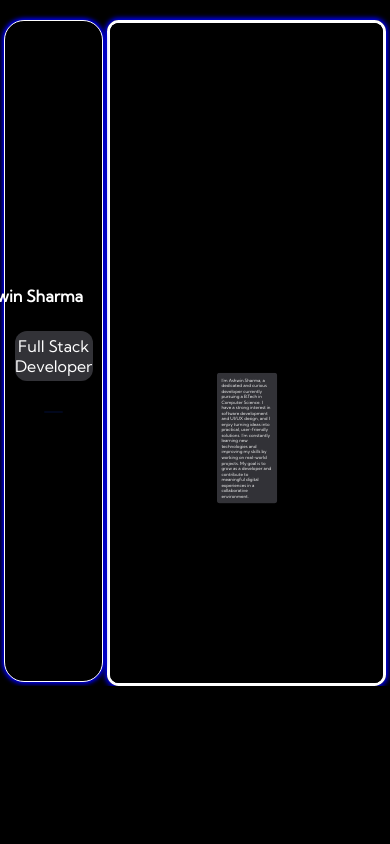
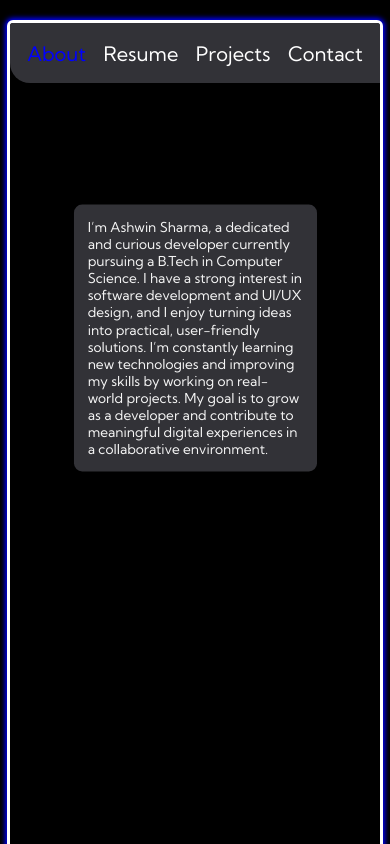
Before and after one commit to AshwinSharma76/AshwinPortfolio, a React (Vite) app: page / in a window 390 px wide. Shown: the top 844 px of the page. Built offline with nearby package versions, Linux system fonts and the light colour scheme.

Commit message:
Updated feature XYZ or fixed bug

```diff
--- a/src/Index.jsx
+++ b/src/Index.jsx
@@ -10,10 +10,13 @@ import { About } from "./About";
 import { Resume } from "./Resume";
 import Projects from "./Projects";
 import Contact from "./Contact";
+import useWindowWidth from "./width";
 
 export const Index = () => {
   let widgets = [<About />, <Resume />, <Projects />, <Contact />];
   let [value, updatevalue] = useState(0);
+  let wid = useWindowWidth();
+
   const head = ["About us", "Resume", "Projects", "Contact"];
 
   let imgAnimation = {
@@ -28,7 +31,9 @@ export const Index = () => {
   return (
     <>
       <div className="mainDiv">
+        {wid < 1100 ? null : (
           <motion.div
+            className="leftDIv1"
             style={{
               border: "solid",
               position: "relative",
@@ -37,15 +42,14 @@ export const Index = () => {
               height: 0,
               width: 0,
               borderRadius: 0,
-            backgroundColor: "red",
             }}
             animate={{
               height: "660px",
               width: "25vw",
               borderRadius: "20px",
-            backgroundColor: "black",
               borderWidth: [1, 2, 1],
               borderColor: "white",
+
               boxShadow: [
                 "0 0 2px 1px blue", // blur-radius 2px
                 "0 0 5px 2px blue", // blur-radius 5px
@@ -258,6 +262,8 @@ export const Index = () => {
               </div>
             </div>
           </motion.div>
+        )}
+
         <motion.div
           className="rightdiv"
           initial={{
--- a/src/index.css
+++ b/src/index.css
@@ -19,6 +19,11 @@ body {
   justify-content: space-evenly;
   align-items: center;
   overflow: auto;
+}
+.leftDIv1 {
+  border-radius: 20px;
+  background-color: black;
+  display: block;
 }
 .profileDiv {
   background-color: #323237;
@@ -141,3 +146,163 @@ body {
   color: white;
   font-size: 30px;
 }
+@media (max-width: 1100px) {
+  * {
+    margin: 0;
+    padding: 0;
+  }
+
+  html,
+  body {
+    height: 100%;
+    width: 100%;
+    background-color: black;
+  }
+
+  .mainDiv {
+    padding-top: 20px;
+    height: 100%;
+    width: 100%;
+    background-color: #0c0c0c;
+    overflow: auto;
+    align-items: center;
+  }
+  .rightdiv {
+    height: 100%;
+    width: 95%;
+    border-style: solid;
+    box-shadow: 0 0 20px 5px #0637e7;
+    overflow-y: auto;
+    overflow-x: hidden;
+    scrollbar-width: none;
+    -ms-overflow-style: none;
+  }
+
+  .rightdiv::-webkit-scrollbar {
+    display: none;
+  }
+  .headerDiv {
+    height: 60px;
+    width: 100%;
+    position: relative;
+    display: flex;
+    justify-content: space-between;
+    align-items: center;
+    position: sticky;
+    top: 0;
+    z-index: 100;
+  }
+  .headerInner {
+    background-color: #323237;
+    height: 100%;
+    width: 70%;
+    display: flex;
+    justify-content: space-evenly;
+    align-items: center;
+    border-bottom-left-radius: 20px;
+  }
+  .headerDiv div p {
+    color: white;
+    font-size: 20px;
+    font-family: "Kumbh Sans", sans-serif;
+    font-weight: 500;
+    cursor: pointer;
+  }
+  .HeaderText {
+    height: 100%;
+    width: 30%;
+    background-color: transparent;
+    display: flex;
+    justify-content: center;
+    align-items: center;
+    flex-direction: column;
+  }
+  .HeaderText h1 {
+    margin-top: 10px;
+    font-family: "Kumbh Sans", sans-serif;
+    font-weight: 800;
+    color: white;
+    font-size: 30px;
+  }
+}
+
+@media (max-width: 650px) {
+  * {
+    margin: 0;
+    padding: 0;
+  }
+
+  html,
+  body {
+    height: 100%;
+    width: 100%;
+    background-color: black;
+  }
+
+  .mainDiv {
+    padding-top: 20px;
+    height: 100%;
+    width: 100%;
+    background-color: #0c0c0c;
+    overflow: auto;
+    align-items: center;
+  }
+  .rightdiv {
+    height: 100%;
+    width: 95%;
+    border-style: solid;
+    box-shadow: 0 0 20px 5px #0637e7;
+    overflow-y: auto;
+    overflow-x: hidden;
+    scrollbar-width: none;
+    -ms-overflow-style: none;
+  }
+
+  .rightdiv::-webkit-scrollbar {
+    display: none;
+  }
+  .headerDiv {
+    height: 60px;
+    width: 100%;
+    position: relative;
+    display: flex;
+    justify-content: space-between;
+    align-items: center;
+    position: sticky;
+    top: 0;
+    z-index: 100;
+  }
+  .headerInner {
+    background-color: #323237;
+    height: 100%;
+    width: 100%;
+    display: flex;
+    justify-content: space-evenly;
+    align-items: center;
+    border-bottom-left-radius: 20px;
+  }
+  .headerDiv div p {
+    color: white;
+    font-size: 20px;
+    font-family: "Kumbh Sans", sans-serif;
+    font-weight: 500;
+    cursor: pointer;
+  }
+  .HeaderText {
+    height: 100%;
+    width: 30%;
+    background-color: red;
+    display: flex;
+    justify-content: center;
+    align-items: center;
+    flex-direction: column;
+    display: none;
+  }
+  .HeaderText h1 {
+    margin-top: 10px;
+    font-family: "Kumbh Sans", sans-serif;
+    font-weight: 800;
+    color: white;
+    font-size: 30px;
+  }
+}
--- /dev/null
+++ b/src/width.jsx
@@ -0,0 +1,17 @@
+import { useState, useEffect } from "react";
+
+export default function useWindowWidth() {
+  const [width, setWidth] = useState(window.innerWidth);
+
+  useEffect(() => {
+    const handleResize = () => setWidth(window.innerWidth);
+
+    window.addEventListener("resize", handleResize);
+
+    // cleanup listener on unmount
+    return () => window.removeEventListener("resize", handleResize);
+  }, []);
+
+  console.log(width);
+  return width;
+}
```
Lines whose indentation alone changed are shown as unchanged.
